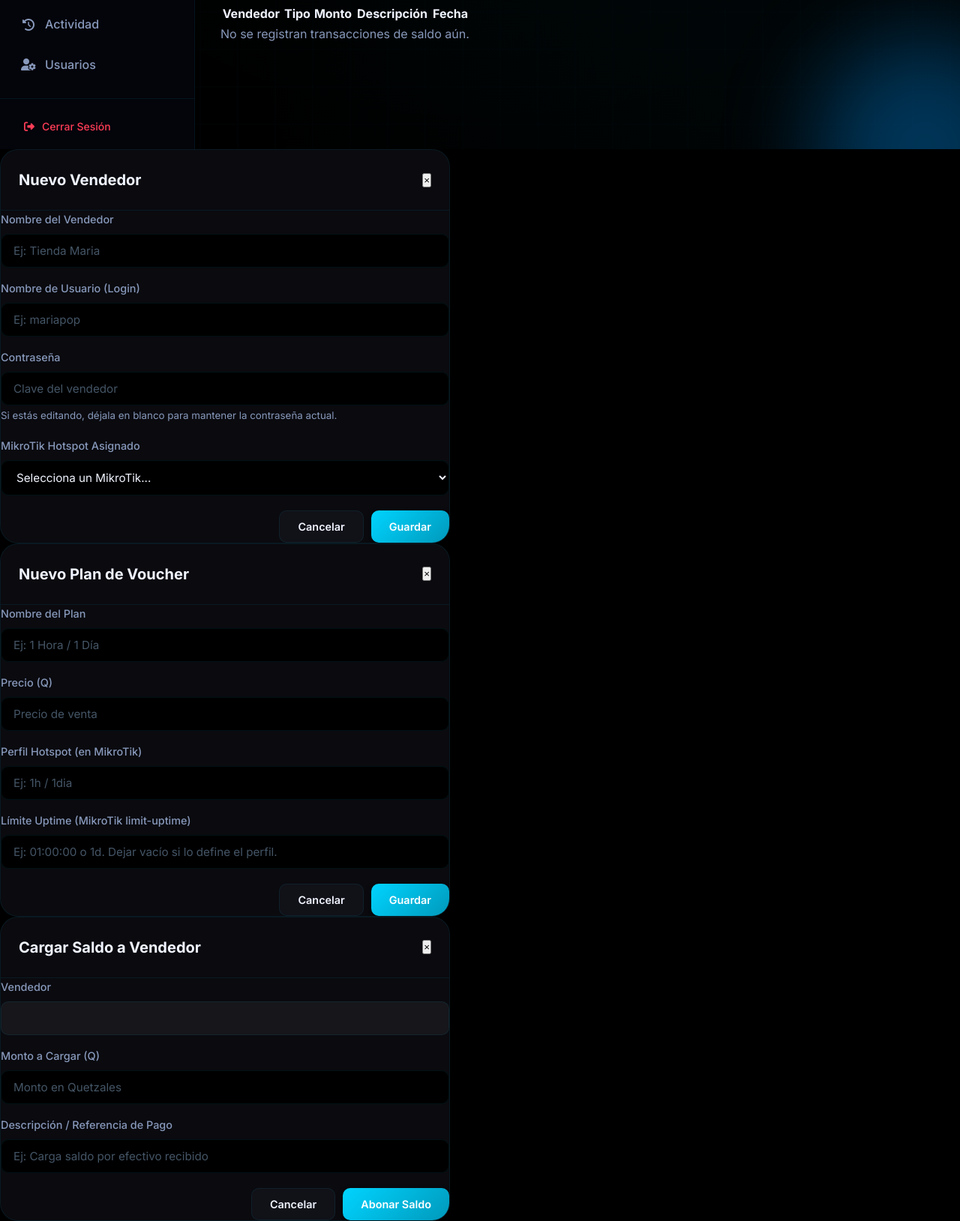
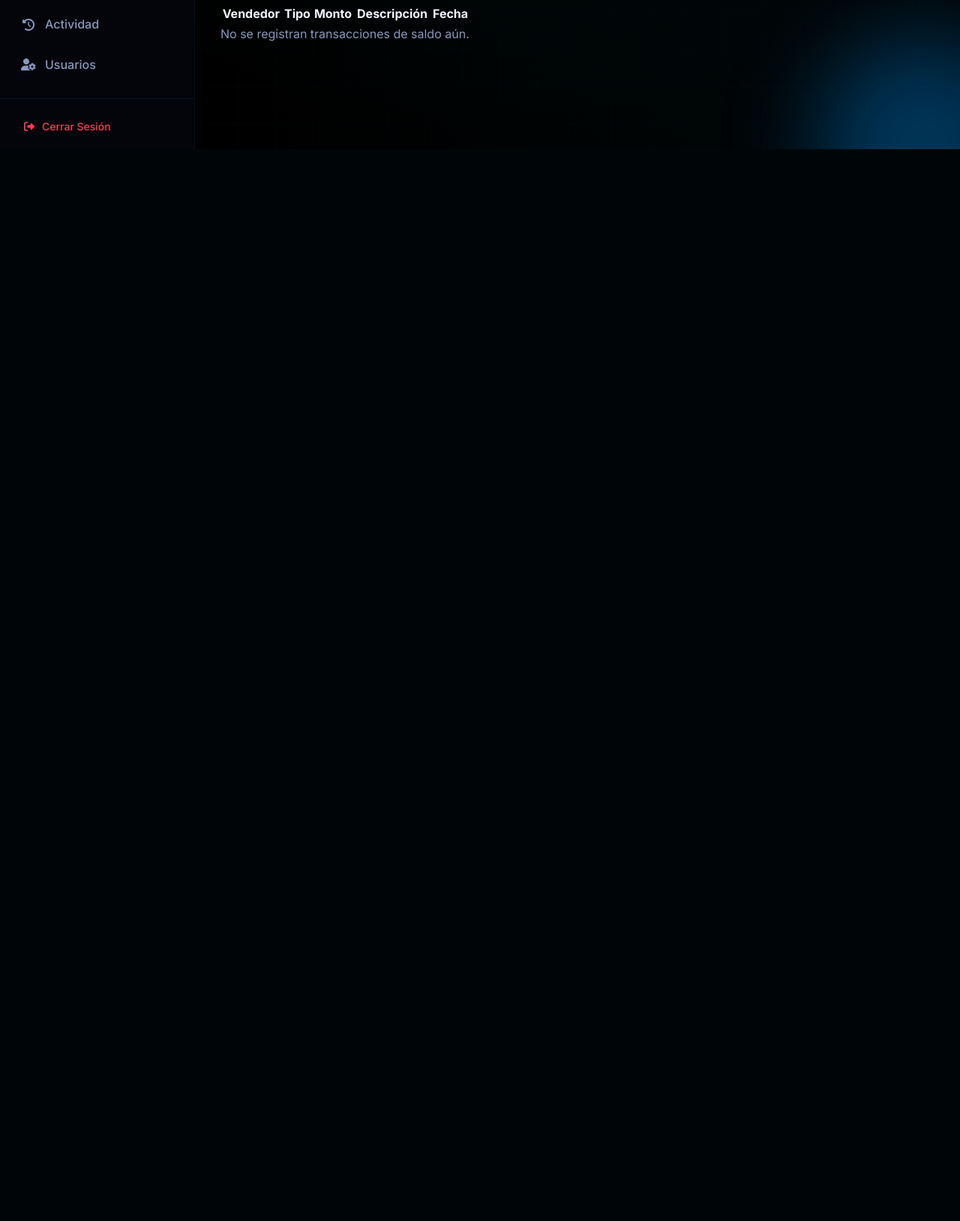
Before and after one commit to vozoedin-cmd/cuzonet-manager, a Flask app: page /admin/hotspot in a window 1280 px wide. Shown: the part 601-2230 px from the top of the page at 75% size. After the commit the page ends 800 px from the top, so only its background shows below. Run offline with Flask 3, Linux system fonts and the light colour scheme; the visitor is signed in with stand-in values (Sample User, id 1); data comes from the database, SQL or seed files in the repository; data that the repository does not hold is empty; parts of the project's set-up code (start-up, migrations or seed data) failed here and were passed over.

Commit message:
fix: Update hotspot modals to match css structure

```diff
--- a/templates/hotspot_admin.html
+++ b/templates/hotspot_admin.html
@@ -351,12 +351,13 @@
     </main>
 
     <!-- Modal Vendedor -->
-    <div id="vendedorModal" class="modal">
-        <div class="modal-content card">
+    <div id="vendedorModal" class="modal-overlay">
+        <div class="modal">
             <div class="modal-header">
                 <h2 id="vendedorModalTitle">Nuevo Vendedor</h2>
-                <button class="close-btn" onclick="closeModal('vendedorModal')">&times;</button>
+                <button type="button" class="btn-icon" onclick="closeModal('vendedorModal')"><i class="fas fa-times"></i></button>
             </div>
+            <div class="modal-body" style="padding: 24px;">
             <form action="/admin/hotspot/vendedor/guardar" method="POST">
                 <input type="hidden" name="vendedor_id" id="vendedor_id">
                 <div class="form-group">
@@ -386,16 +387,18 @@
                     <button type="submit" class="btn btn-primary">Guardar</button>
                 </div>
             </form>
+            </div>
         </div>
     </div>
 
     <!-- Modal Plan -->
-    <div id="planModal" class="modal">
-        <div class="modal-content card">
+    <div id="planModal" class="modal-overlay">
+        <div class="modal">
             <div class="modal-header">
                 <h2 id="planModalTitle">Nuevo Plan de Voucher</h2>
-                <button class="close-btn" onclick="closeModal('planModal')">&times;</button>
+                <button type="button" class="btn-icon" onclick="closeModal('planModal')"><i class="fas fa-times"></i></button>
             </div>
+            <div class="modal-body" style="padding: 24px;">
             <form action="/admin/hotspot/plan/guardar" method="POST">
                 <input type="hidden" name="plan_id" id="plan_id">
                 <div class="form-group">
@@ -419,16 +422,18 @@
                     <button type="submit" class="btn btn-primary">Guardar</button>
                 </div>
             </form>
+            </div>
         </div>
     </div>
 
     <!-- Modal Carga Saldo -->
-    <div id="saldoModal" class="modal">
-        <div class="modal-content card">
+    <div id="saldoModal" class="modal-overlay">
+        <div class="modal">
             <div class="modal-header">
                 <h2>Cargar Saldo a Vendedor</h2>
-                <button class="close-btn" onclick="closeModal('saldoModal')">&times;</button>
+                <button type="button" class="btn-icon" onclick="closeModal('saldoModal')"><i class="fas fa-times"></i></button>
             </div>
+            <div class="modal-body" style="padding: 24px;">
             <form action="/admin/hotspot/vendedor/cargar-saldo" method="POST">
                 <input type="hidden" name="vendedor_id" id="saldo_vendedor_id">
                 <div class="form-group">
@@ -448,6 +453,7 @@
                     <button type="submit" class="btn btn-primary">Abonar Saldo</button>
                 </div>
             </form>
+            </div>
         </div>
     </div>
 
@@ -472,7 +478,7 @@
             document.getElementById('v_username').value = username;
             document.getElementById('v_router').value = routerId;
             document.getElementById('v_password').required = false;
-            document.getElementById('vendedor_ModalTitle').innerText = "Editar Vendedor";
+            document.getElementById('vendedorModalTitle').innerText = "Editar Vendedor";
             openModal('vendedorModal');
         }
 
```
